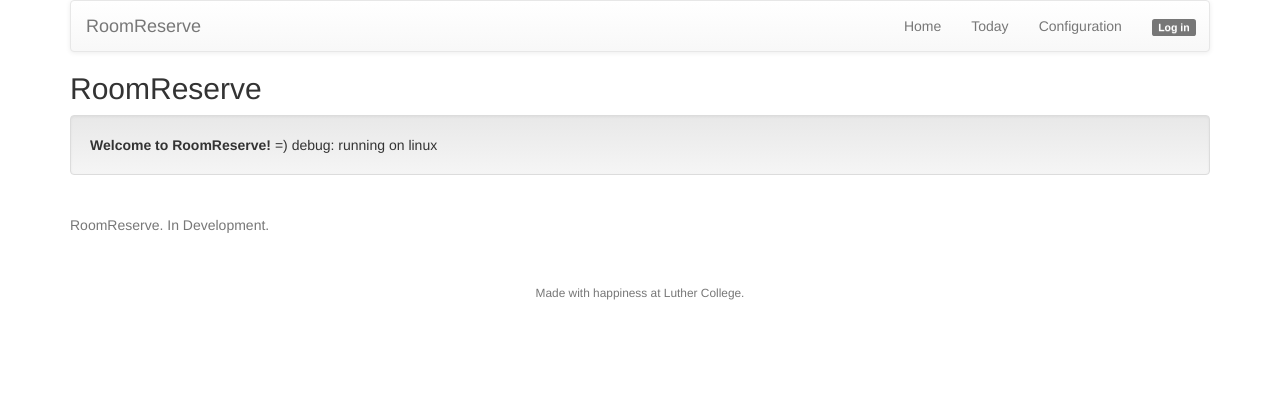
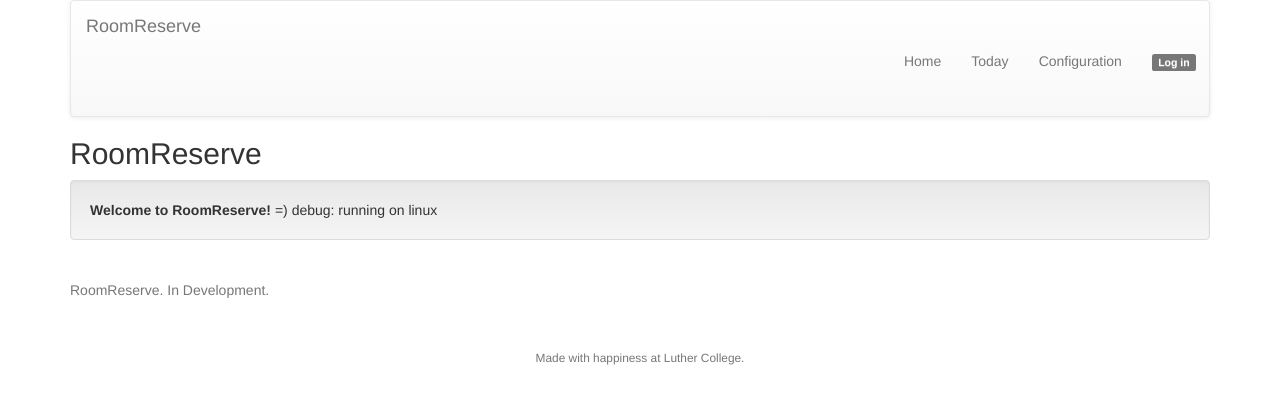
Before and after one commit to RoomReserve/RoomReserve, a Flask app: page / in a window 1280 px wide. Shown: the top 404 px of the page. Run offline with Flask 2, Linux system fonts and the light colour scheme; some libraries are stand-ins or nearby versions.

Commit message:
Update style.css

```diff
--- a/RoomReserve/static/style.css
+++ b/RoomReserve/static/style.css
@@ -8,3 +8,9 @@ h1 {
 	top: 10px;
 	width: 90%;
 }
+
+#Home-Button-Link, #Today-Button-Link, #Configuration-Button-Link, #Login-Button-Link{
+	height: 45px;
+	margin-top: 35px;
+	margin-bottom: 35px;
+}
```
